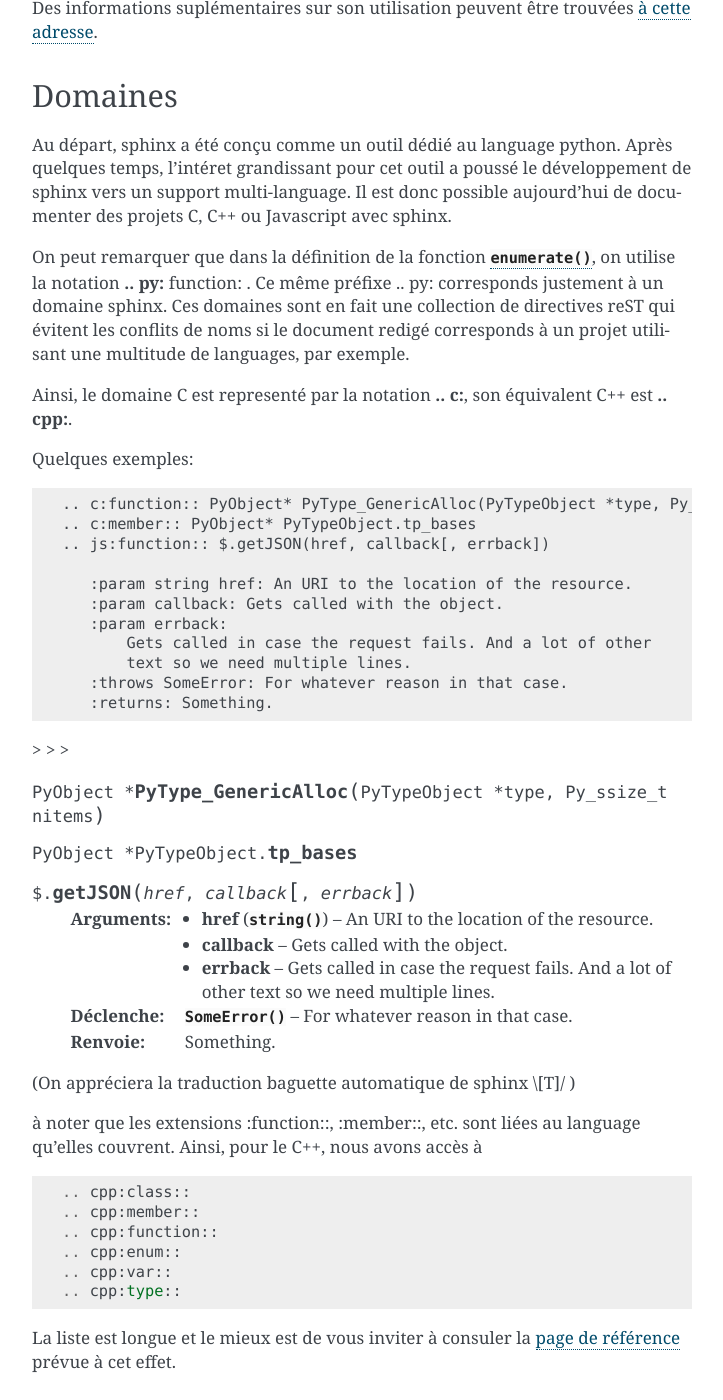
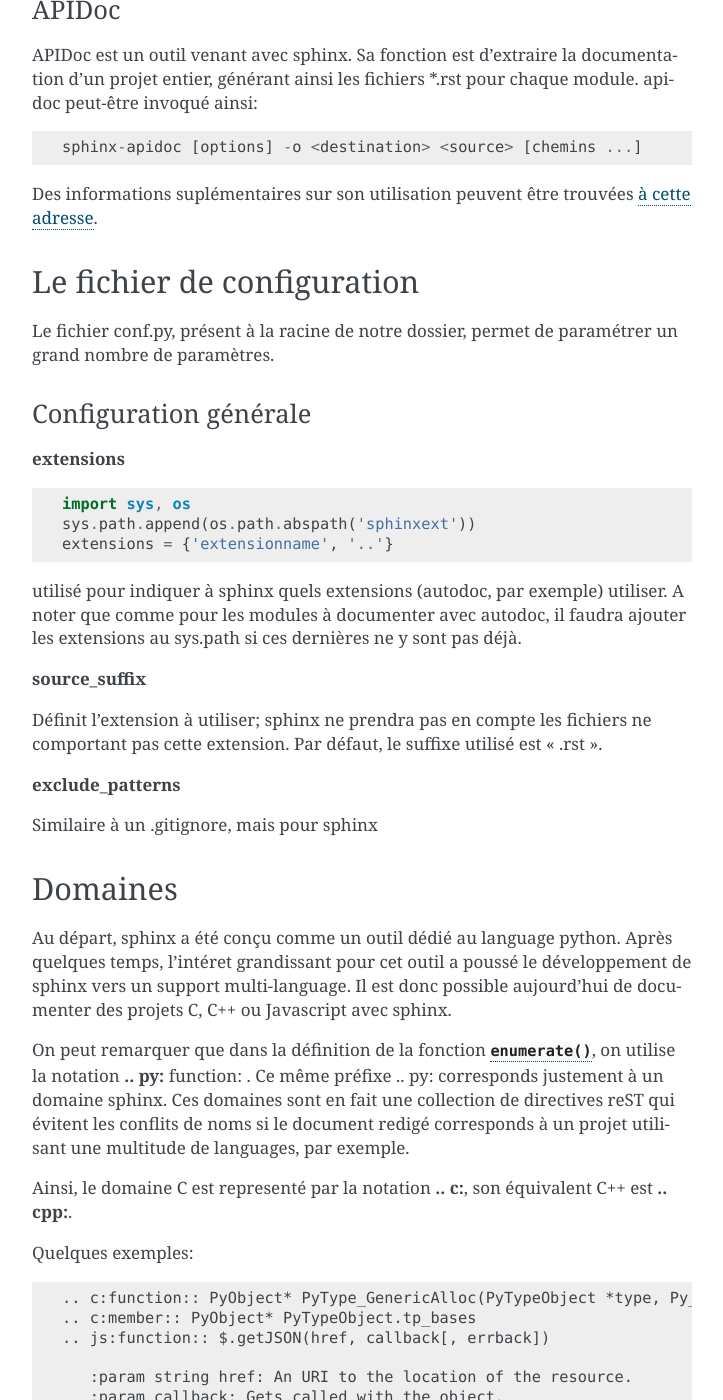
Before and after one commit to HE-Arc/livre-python, a Sphinx documentation site: the page built from source/sphinx/index.rst, in a window 1280 px wide and 1400 px high, scrolled down 3852 px. Shown: the whole window, without its empty margins (388-1111 px from the left). Built offline with Sphinx 7.4.7, drawn with Linux system fonts in a browser that asks for light colours; some of the changed text lies outside the part shown.

Commit message:
Added fluff #hitravis

```diff
--- a/source/sphinx/index.rst
+++ b/source/sphinx/index.rst
@@ -60,12 +62,20 @@
 
 La syntaxe pour documenter une fonction est la suivante::
 
+    ..py:function::whatShouldIEat(hangoverLevel, politicalViews[])
+
+       Ignores parameters and returns humus.
+
     .. py:function:: enumerate(sequence[, start=0])
 
        Return an iterator that yields tuples of an index and an item of the
        *sequence*. (And so on.)
 
 Le résultat :
+
+.. py:function:: whatShouldIEat(hangoverLevel, politicalViews[])
+
+   Ignores parameters and always returns humus.
 
 .. py:function:: enumerate(sequence[, start=0])
 
@@ -142,6 +152,33 @@
 
 Des informations suplémentaires sur son utilisation peuvent être trouvées `à cette adresse <http://sphinx.pocoo.org/man/sphinx-apidoc.html>`_.
 
+Le fichier de configuration
+---------------------------
+
+Le fichier conf.py, présent à la racine de notre dossier, permet de paramétrer un grand nombre de paramètres.
+
+Configuration générale
+~~~~~~~~~~~~~~~~~~~~~~
+
+**extensions** ::
+
+    import sys, os
+    sys.path.append(os.path.abspath('sphinxext'))
+    extensions = {'extensionname', '..'}
+
+utilisé pour indiquer à sphinx quels extensions (autodoc, par exemple) utiliser. A noter que comme pour les modules à documenter avec autodoc, il faudra ajouter les extensions au sys.path si ces dernières ne y sont pas déjà.
+
+**source_suffix**
+
+Définit l'extension à utiliser; sphinx ne prendra pas en compte les fichiers ne comportant pas cette extension.
+Par défaut, le suffixe utilisé est ".rst".
+
+**exclude_patterns**
+
+Similaire à un .gitignore, mais pour sphinx
+
+
+
 Domaines
 --------
 
@@ -208,6 +245,8 @@
         "relbarbgcolor": "black"
     }
 
+(On peut remarquer que des options sont disponibles, afficher ou non la barre latérale par exemple. Les options sont liées au thème utilisé)
+
 La manipulation est sensiblement la même pour un thème tiers, en admettant que l'on ait inclus le thème concerné dans un repértoire accessible par sphinx et indiquer son chemin ("html_theme_path = ["."]") dans conf.py. Les thèmes tiers statiques peuvent venir sous deux formes différentes : un dossier composé de sous-fichiers et d'un fichier theme.py, ou un dossier compressé (.zip). La forme que prennent ces derniers ne change néanmoins pas la démarche pour les activer.
 
 
@@ -217,3 +256,9 @@
 J'aurais pû couvrir bien des notions sur Sphinx et ai essayé d'en couvrir l'essentiel. Il s'agit d'un outil utile qui fera gagner un temps considérable: Après un build html, on peut simplement déposer la documentation sur un serveur. De plus, il est adapté pour un travail en équipe grâce à son aspect "modulaire" (plusieurs indexes séparés, un par librairie dans le cas de notre travail sur ce livre python). Enfin, sa capacité à produire de multiples formats de fichiers à partir du markup reST
 
 J'encourage donc mes éventuels lecteurs à s'y intéresser, quand bien même il faudra se débattre un peu avec son fonctionnement de prime abord. Le retour sur investissement peut valoir le coup.
+
+.. image:: img/o.png
+   :alt: sphinx
+   :align: center
+
+.. [#gn] <guillaume.noguera@he-arc.ch>
```
Also changed, not shown: other parts of source/sphinx/index.rst (+2 -0 lines), source/sphinx/img/o.png (added).
